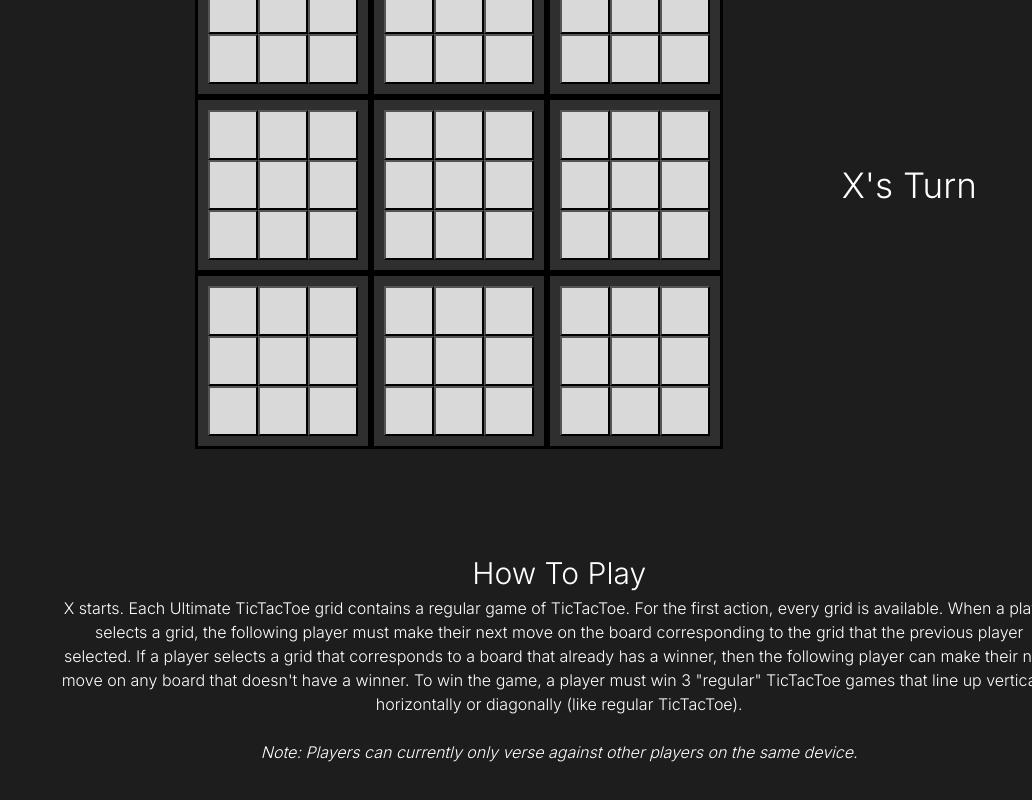
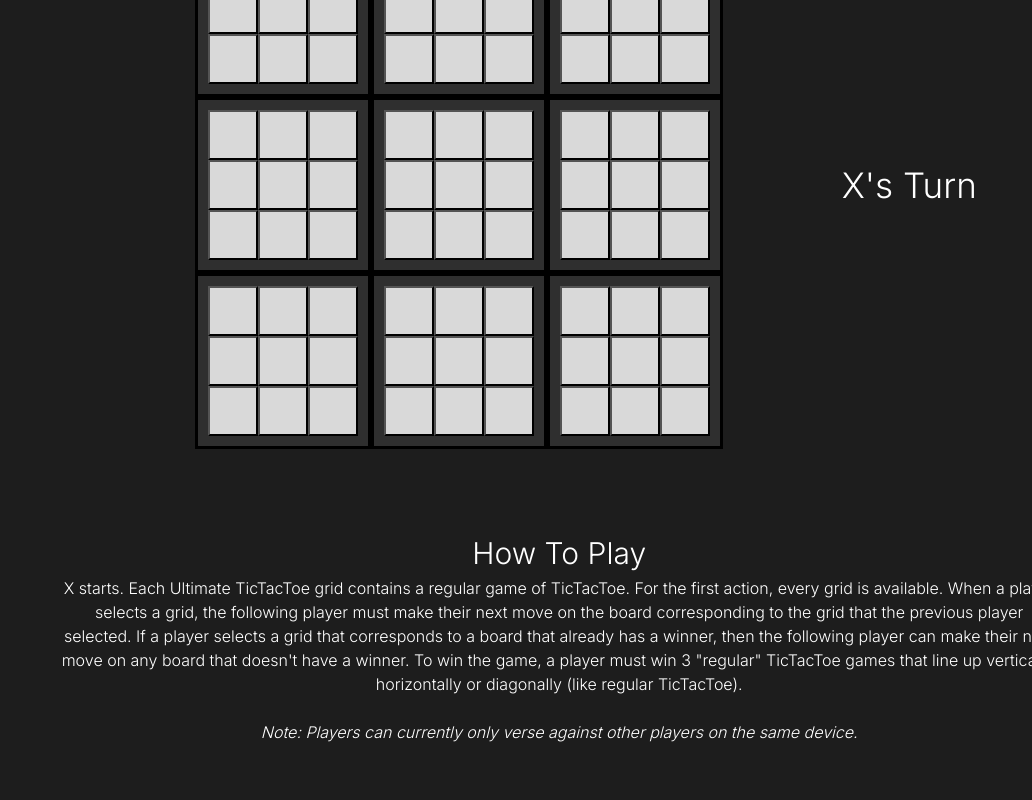
Before and after one commit to stewxy/Minigames, a React (Vite) app: page /UltimateTicTacToePage in a window 1280 px wide. Shown: the part 342-1142 px from the top of the page, without its empty margins (248-1280 px from the left). After the commit the page ends 1106 px from the top, so only its background shows below. Built offline with nearby package versions, Linux system fonts and the light colour scheme.

Commit message:
Seperated how to play sections for TicTacToePage and UIltimateTicTacToePage

```diff
--- a/src/App.css
+++ b/src/App.css
@@ -55,7 +55,7 @@ h1{
     color: white;
 }
 
-.howToPlaySect{
+.howToPlaySectTTT{
     color: white;
     text-align: center;
     font-size: 30px;
@@ -64,7 +64,19 @@ h1{
     padding-top: 30px;
 }
 
-.howToPlayInfo{
+.howToPlayInfoTTT{
+    font-size: 16px;
+}
+.howToPlaySectUTTT{
+    color: white;
+    text-align: center;
+    font-size: 30px;
+    font-family: Inter;
+    padding-bottom: 20px;
+    padding-top: 10px;
+}
+
+.howToPlayInfoUTTT{
     font-size: 16px;
 }
 /* === Ultimate TicTacToe === */
--- a/src/pages/TicTacToePage.tsx
+++ b/src/pages/TicTacToePage.tsx
@@ -26,9 +26,9 @@ const TicTacToePage = () => {
         <div className="htmlUTicTacToe">
           <h1 className="mainHeading">TicTacToe</h1>
           <TicTacToeAI></TicTacToeAI>
-          <div className="howToPlaySect">
+          <div className="howToPlaySectTTT">
             How To Play <br />
-            <p className="howToPlayInfo">
+            <div className="howToPlayInfoTTT">
               X starts. X and O players take turns selecting a grid to place
               their respective symbol on the board. The first player to place 3
               of their symbols in a row, vertically, horizontally or diagonally
@@ -37,7 +37,7 @@ const TicTacToePage = () => {
                 Note: Players can currently only verse an unbeatable AI. AI
                 moves immediately so it's always X's turn.
               </div>
-            </p>
+            </div>
           </div>
         </div>
       </div>
--- a/src/pages/UltimateTicTacToePage.tsx
+++ b/src/pages/UltimateTicTacToePage.tsx
@@ -12,9 +12,9 @@ const UltimateTicTacToePage = () => {
         <div className="htmlUTicTacToe">
           <h1 className="mainHeading">Ultimate TicTacToe</h1>
           <UltimateTicTacToe></UltimateTicTacToe>
-          <div className="howToPlaySect">
+          <div className="howToPlaySectUTTT">
             How To Play <br />
-            <p className="howToPlayInfo">
+            <div className="howToPlayInfoUTTT">
               X starts. Each Ultimate TicTacToe grid contains a regular game of
               TicTacToe. For the first action, every grid is available. When a
               player selects a grid, the following player must make their next
@@ -30,7 +30,7 @@ const UltimateTicTacToePage = () => {
                 Note: Players can currently only verse against other players on
                 the same device.
               </div>
-            </p>
+            </div>
           </div>
         </div>
       </div>
```
